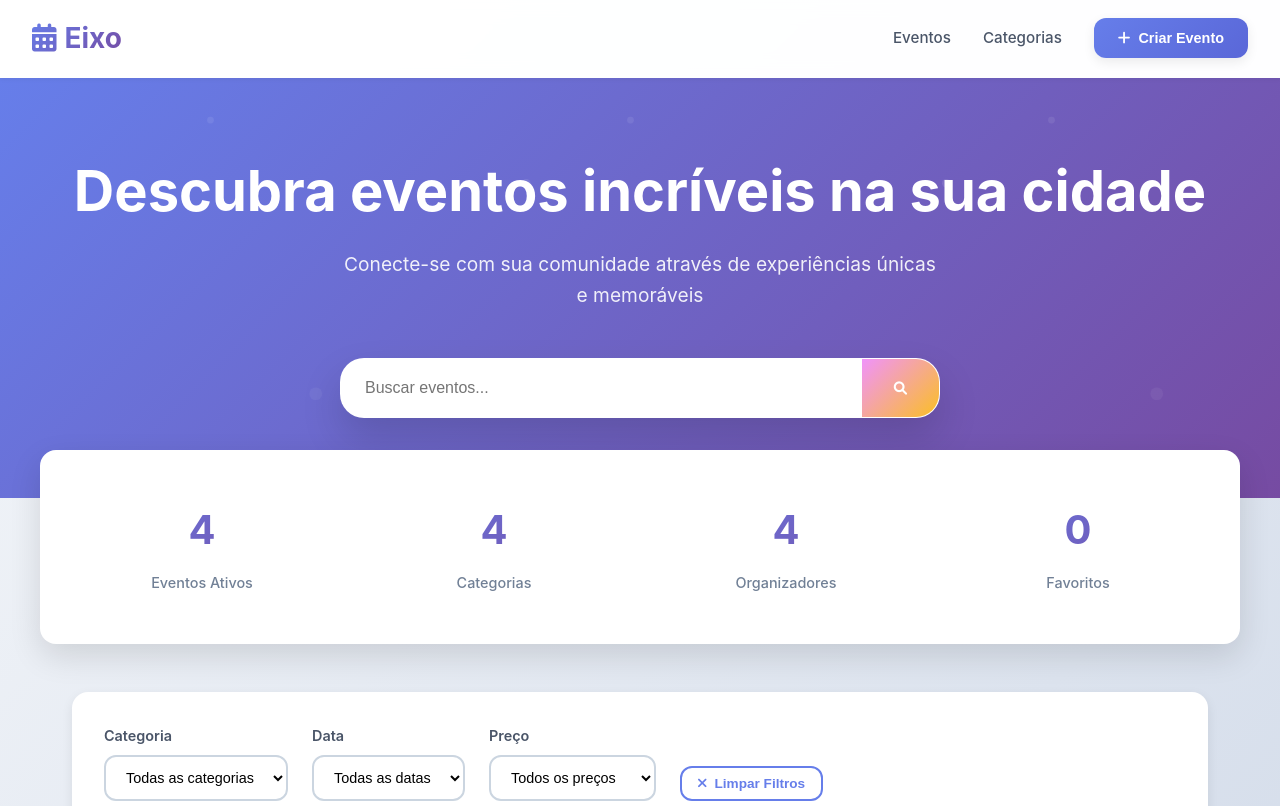
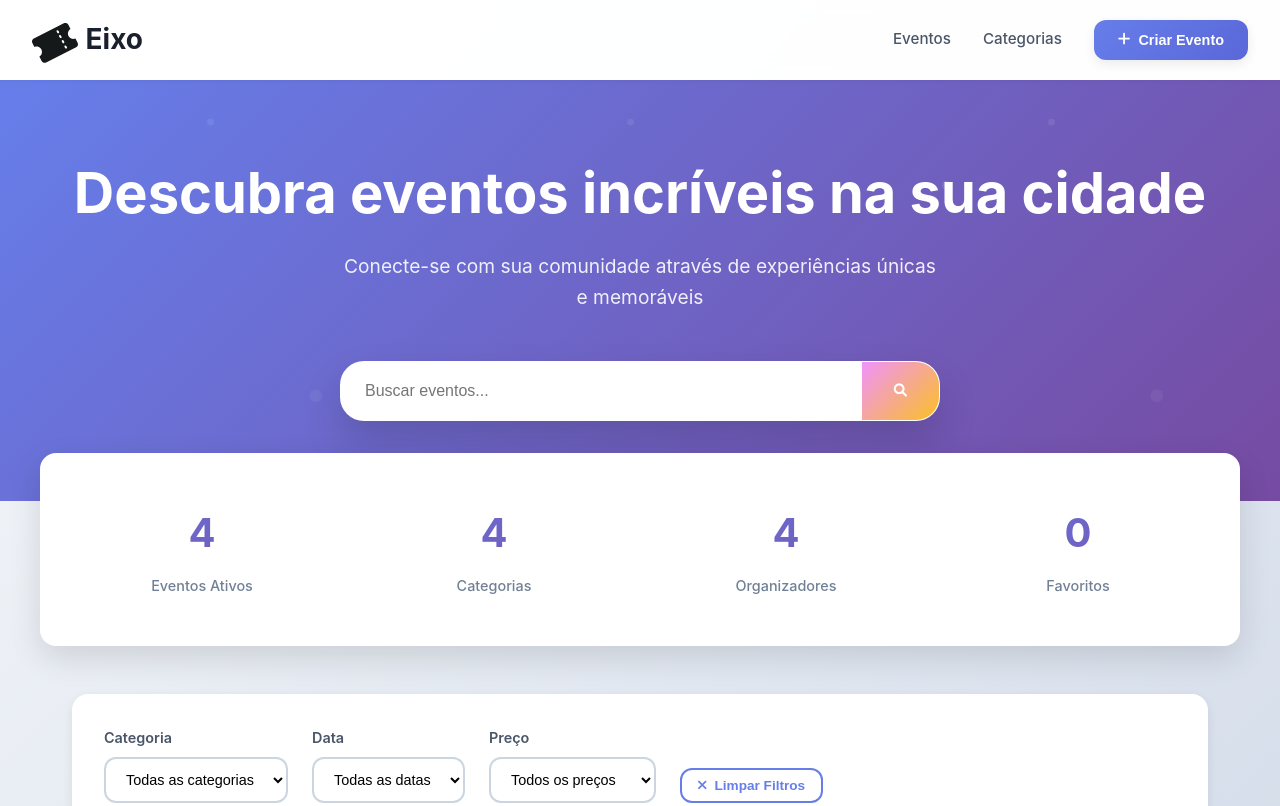
Before and after one commit to lucas19fonseca/Eixo, a plain HTML site: page index.html in a window 1280 px wide. Shown: the top 806 px of the page. Drawn offline with Linux system fonts and the light colour scheme.

Commit message:
fix : adjustment icon

```diff
--- a/index.html
+++ b/index.html
@@ -3,6 +3,7 @@
 <head>
     <meta charset="UTF-8">
     <meta name="viewport" content="width=device-width, initial-scale=1.0">
+    <link rel="icon" href="assets/Subtract.svg" type="image/x-icon">
     <title>Eixo</title>
     <link rel="stylesheet" href="https://cdnjs.cloudflare.com/ajax/libs/font-awesome/6.0.0/css/all.min.css">
     <style>
@@ -80,13 +81,15 @@
         .logo {
             font-size: 1.75rem;
             font-weight: 700;
-            background: linear-gradient(135deg, var(--primary), var(--accent));
-            -webkit-background-clip: text;
-            -webkit-text-fill-color: transparent;
             text-decoration: none;
             display: flex;
             align-items: center;
             gap: 0.5rem;
+            color: #1a202c;
+        }
+        .iconesite{
+            height: 40px;
+            margin-top: 7px;
         }
 
         .nav-links {
@@ -778,7 +781,7 @@
     <header class="header">
         <nav class="nav">
             <a href="#" class="logo">
-                <i class="fas fa-calendar-alt"></i>
+                <img src="assets/Icon.svg" alt="" class="iconesite">
                 Eixo
             </a>
             <div class="nav-links">
```
Also changed, not shown: assets/Icon.svg (added), assets/Subtract.svg (added).
